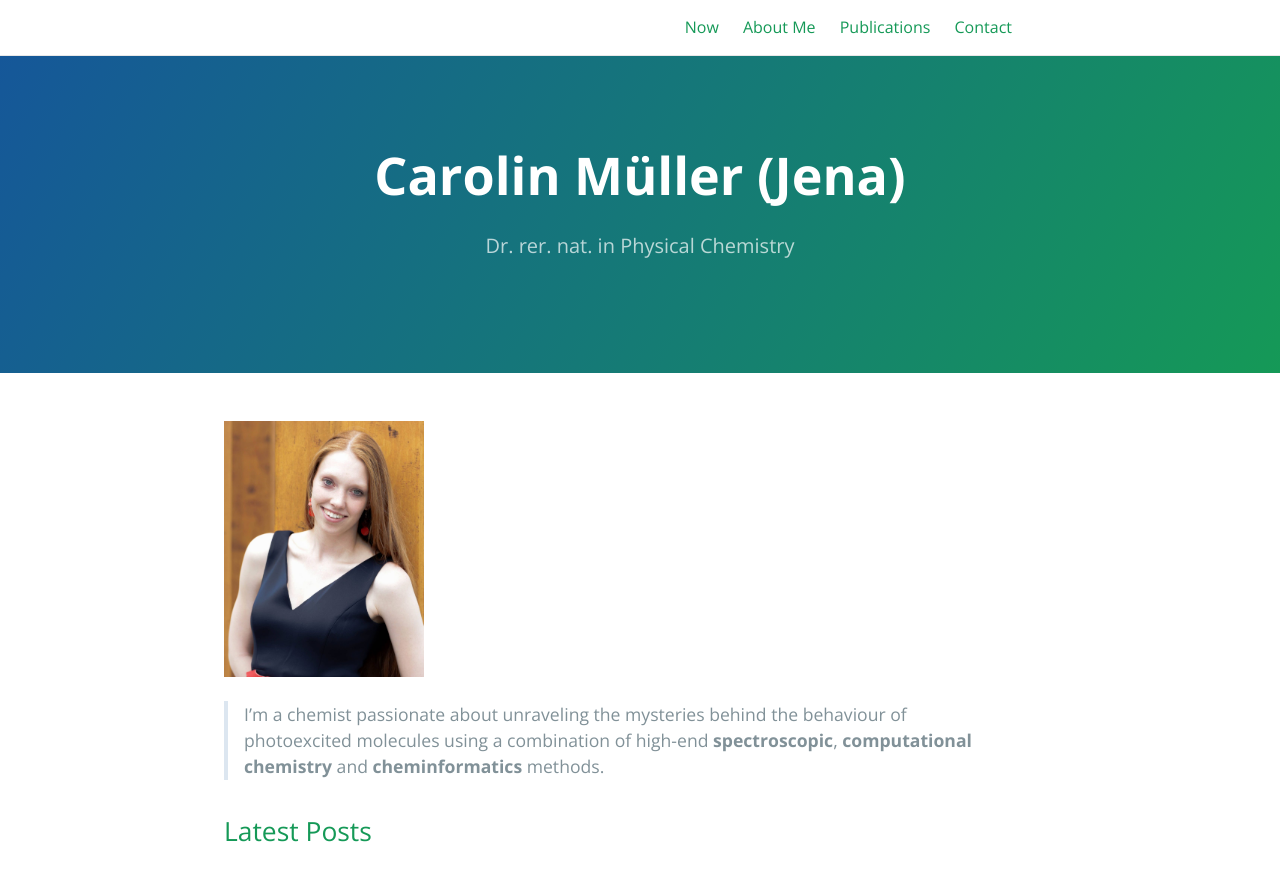
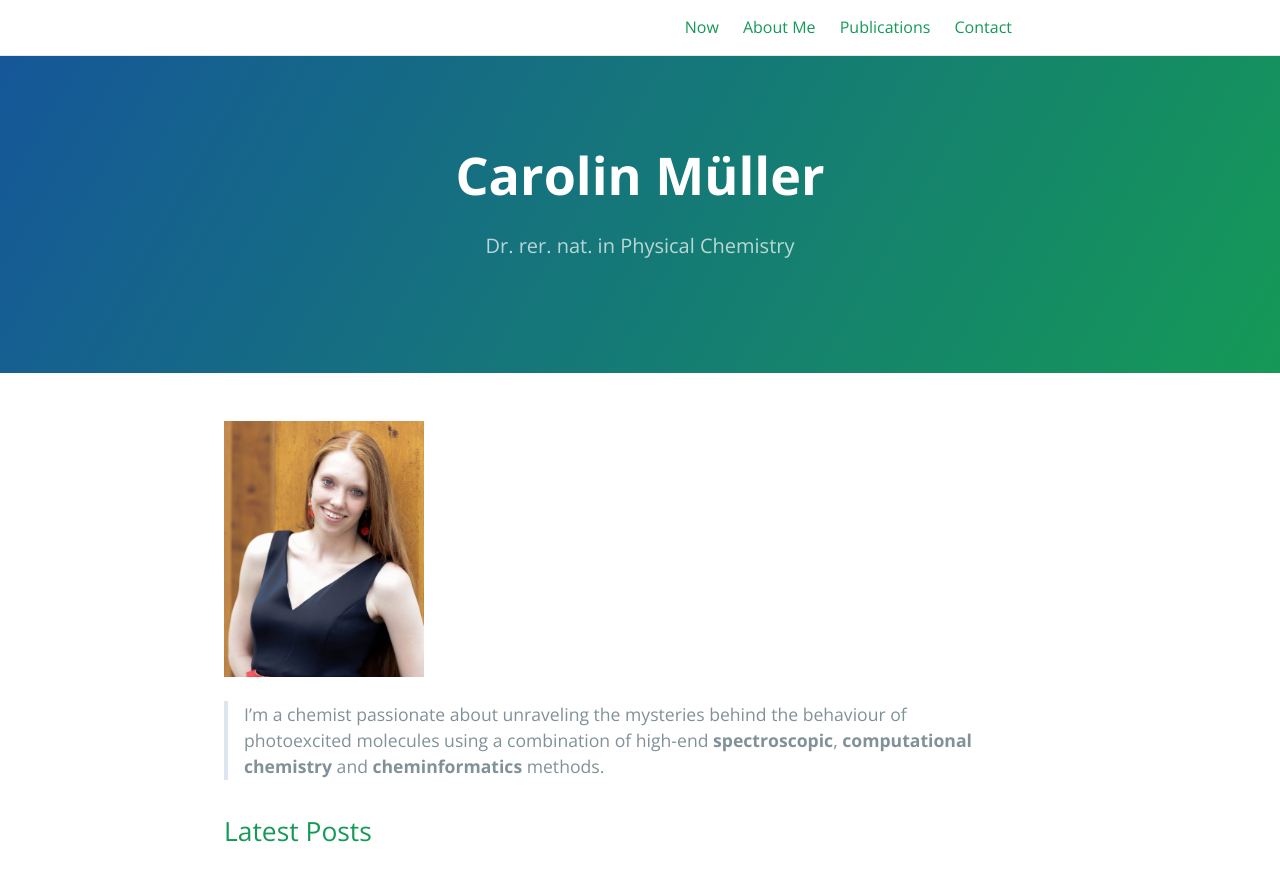
Before and after one commit to carolin-m/carolin-m.github.io, a Jekyll site: the page built from index.md, in a window 1280 px wide and 900 px high. Shown: the top 881 px of the window. Built offline with Jekyll 4.4.1, drawn with Linux system fonts in a browser that asks for light colours.

Commit message:
Update _config.yml

```diff
--- a/_config.yml
+++ b/_config.yml
@@ -1,4 +1,4 @@
-title: Carolin Müller (Jena)
+title: Carolin Müller
 description: Dr. rer. nat. in Physical Chemistry
 show_downloads: true
 
```
